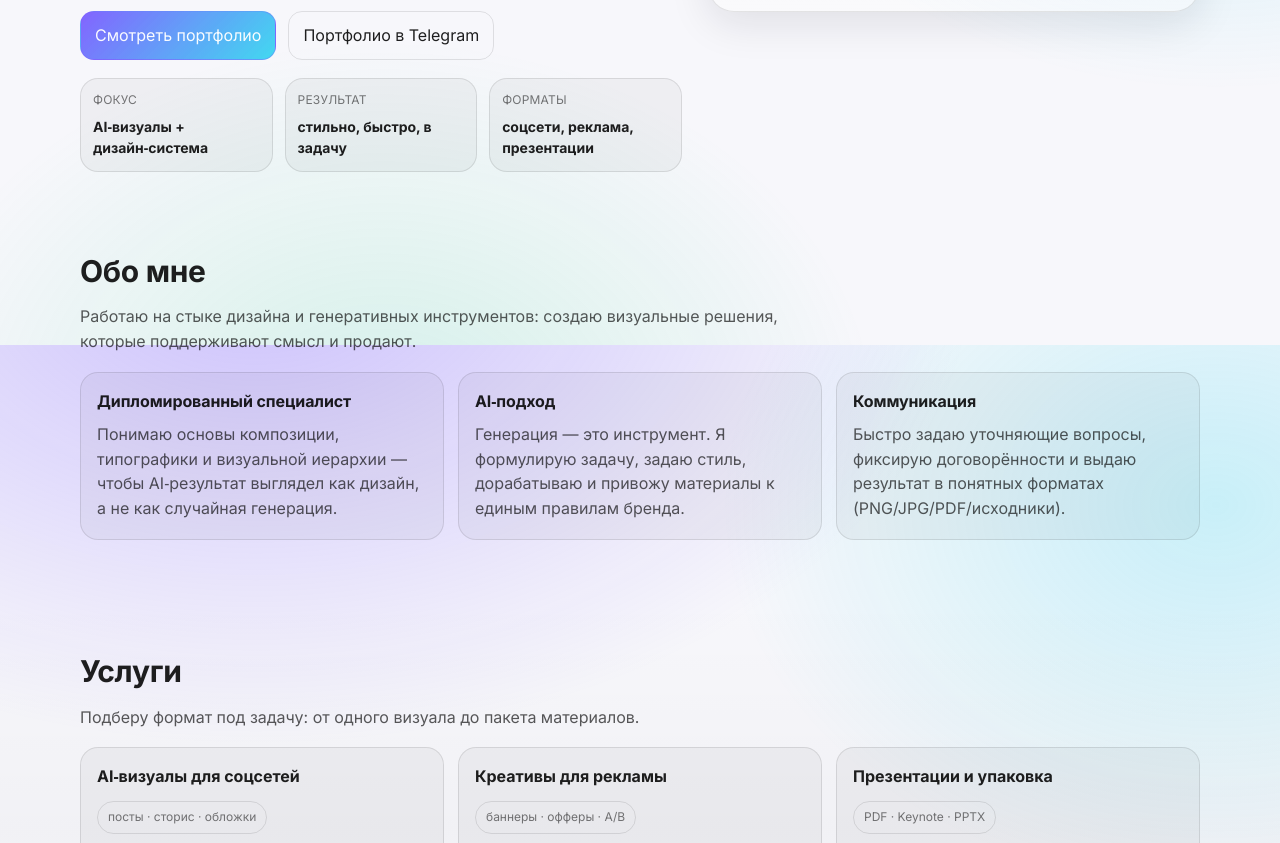
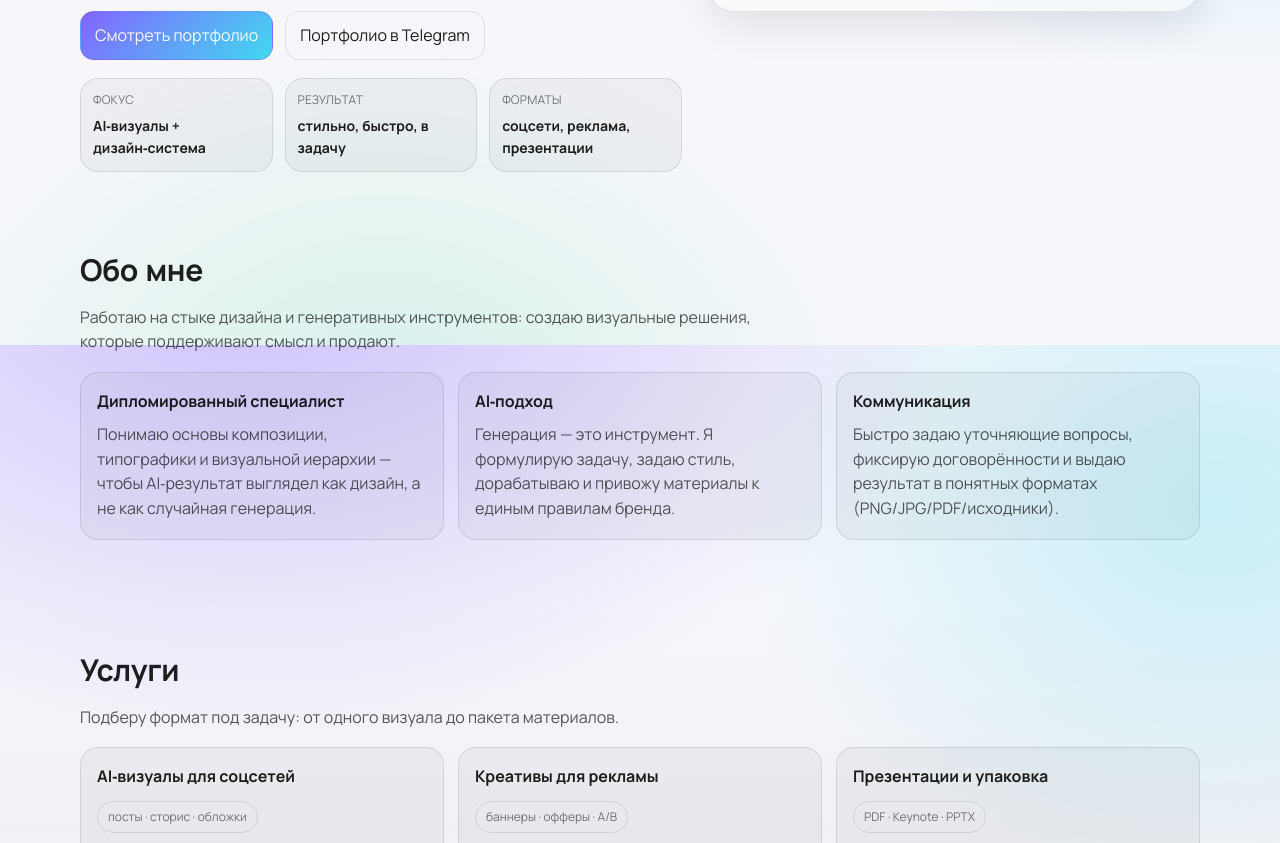
Before and after one commit to rosh24021976-sys/Lending-Olga, a plain HTML site: page index.html in a window 1280 px wide. Shown: the part 455-1298 px from the top of the page. Drawn offline with Linux system fonts and the light colour scheme.

Commit message:
Изменили шрифт и добавили анимацию

```diff
--- a/index.html
+++ b/index.html
@@ -12,7 +12,7 @@
     <link rel="preconnect" href="https://fonts.googleapis.com" />
     <link rel="preconnect" href="https://fonts.gstatic.com" crossorigin />
     <link
-      href="https://fonts.googleapis.com/css2?family=Inter:wght@400;500;600;700&display=swap"
+      href="https://fonts.googleapis.com/css2?family=Manrope:wght@400;500;600;700&family=Space+Grotesk:wght@500;600;700&display=swap"
       rel="stylesheet"
     />
     <link rel="stylesheet" href="./styles.css" />
@@ -77,7 +77,7 @@
     <main id="main">
       <section id="top" class="hero">
         <div class="container hero__inner">
-          <div class="hero__content">
+          <div class="hero__content reveal">
             <p class="badge">
               <span class="badge__dot" aria-hidden="true"></span>
               AI‑дизайн · визуальные концепты · маркетинг
@@ -118,7 +118,7 @@
             </dl>
           </div>
 
-          <div class="hero__card" aria-label="Превью">
+          <div class="hero__card reveal" aria-label="Превью">
             <div class="glass">
               <div class="glass__top">
                 <div class="avatar" aria-hidden="true"></div>
@@ -147,7 +147,7 @@
 
       <section id="about" class="section">
         <div class="container">
-          <div class="section__head">
+          <div class="section__head reveal">
             <h2 class="section__title">Обо мне</h2>
             <p class="section__lead">
               Работаю на стыке дизайна и генеративных инструментов: создаю
@@ -155,7 +155,7 @@
             </p>
           </div>
 
-          <div class="cards">
+          <div class="cards reveal">
             <article class="card">
               <h3 class="card__title">Дипломированный специалист</h3>
               <p class="card__text">
@@ -184,14 +184,14 @@
 
       <section id="services" class="section section--alt">
         <div class="container">
-          <div class="section__head">
+          <div class="section__head reveal">
             <h2 class="section__title">Услуги</h2>
             <p class="section__lead">
               Подберу формат под задачу: от одного визуала до пакета материалов.
             </p>
           </div>
 
-          <div class="services">
+          <div class="services reveal">
             <div class="service">
               <div class="service__top">
                 <h3 class="service__title">AI‑визуалы для соцсетей</h3>
@@ -231,14 +231,14 @@
 
       <section id="process" class="section">
         <div class="container">
-          <div class="section__head">
+          <div class="section__head reveal">
             <h2 class="section__title">Как проходит работа</h2>
             <p class="section__lead">
               Прозрачно и по шагам — чтобы вы понимали, что будет дальше.
             </p>
           </div>
 
-          <ol class="steps">
+          <ol class="steps reveal">
             <li class="step">
               <div class="step__num">01</div>
               <div>
@@ -284,7 +284,7 @@
 
       <section id="portfolio" class="section section--alt">
         <div class="container">
-          <div class="section__head section__head--row">
+          <div class="section__head section__head--row reveal">
             <div>
               <h2 class="section__title">Портфолио</h2>
               <p class="section__lead">
@@ -301,7 +301,7 @@
             </a>
           </div>
 
-          <div class="portfolio-grid" aria-label="Превью работ">
+          <div class="portfolio-grid reveal" aria-label="Превью работ">
             <div class="work work--1"><span class="work__label">Концепт</span></div>
             <div class="work work--2"><span class="work__label">Реклама</span></div>
             <div class="work work--3"><span class="work__label">Посты</span></div>
@@ -319,7 +319,7 @@
 
       <section id="contacts" class="section">
         <div class="container">
-          <div class="contact">
+          <div class="contact reveal">
             <div class="contact__left">
               <h2 class="section__title">Давайте обсудим задачу</h2>
               <p class="section__lead">
--- a/script.js
+++ b/script.js
@@ -4,6 +4,7 @@
   const root = document.documentElement;
   const toggle = document.getElementById("themeToggle");
   const year = document.getElementById("year");
+  const revealEls = Array.from(document.querySelectorAll(".reveal"));
 
   function prefersDark() {
     return window.matchMedia && window.matchMedia("(prefers-color-scheme: dark)").matches;
@@ -36,4 +37,22 @@
   }
 
   if (year) year.textContent = String(new Date().getFullYear());
+
+  const reducedMotion = window.matchMedia && window.matchMedia("(prefers-reduced-motion: reduce)").matches;
+  if (!reducedMotion && revealEls.length) {
+    const io = new IntersectionObserver(
+      (entries) => {
+        for (const entry of entries) {
+          if (entry.isIntersecting) {
+            entry.target.classList.add("is-visible");
+            io.unobserve(entry.target);
+          }
+        }
+      },
+      { threshold: 0.15, rootMargin: "0px 0px -10% 0px" },
+    );
+    for (const el of revealEls) io.observe(el);
+  } else {
+    for (const el of revealEls) el.classList.add("is-visible");
+  }
 })();
--- a/styles.css
+++ b/styles.css
@@ -1,8 +1,10 @@
 :root{
-  --font: Inter, system-ui, -apple-system, "Segoe UI", Roboto, Arial, sans-serif;
+  --font: Manrope, system-ui, -apple-system, "Segoe UI", Roboto, Arial, sans-serif;
+  --fontDisplay: "Space Grotesk", Manrope, system-ui, -apple-system, "Segoe UI", Roboto, Arial, sans-serif;
   --radius: 18px;
   --shadow: 0 12px 40px rgba(0,0,0,.10);
   --shadow-2: 0 10px 30px rgba(0,0,0,.14);
+  --ease: cubic-bezier(.2,.8,.2,1);
 
   --bg: #0b0d12;
   --surface: rgba(255,255,255,.06);
@@ -35,6 +37,7 @@
 
 *{ box-sizing:border-box; }
 html,body{ height:100%; }
+html{ scroll-behavior: smooth; }
 body{
   margin:0;
   font-family: var(--font);
@@ -44,10 +47,22 @@ body{
               var(--bg);
   color: var(--text);
   line-height: 1.55;
+  text-rendering: geometricPrecision;
 }
 
 a{ color: inherit; text-decoration: none; }
 button{ font: inherit; color: inherit; }
+
+.hero__title,
+.section__title{
+  font-family: var(--fontDisplay);
+}
+.hero__title{
+  letter-spacing: -1.0px;
+}
+.section__title{
+  letter-spacing: -.6px;
+}
 
 .container{
   width:min(1120px, calc(100% - 48px));
@@ -135,11 +150,11 @@ button{ font: inherit; color: inherit; }
   border: 1px solid var(--border);
   background: var(--surface);
   cursor:pointer;
-  transition: transform .08s ease, background .15s ease, border-color .15s ease;
+  transition: transform .18s var(--ease), background .18s var(--ease), border-color .18s var(--ease), box-shadow .18s var(--ease);
   user-select:none;
 }
 .btn:hover{ background: var(--surface-2); }
-.btn:active{ transform: translateY(1px); }
+.btn:active{ transform: translateY(1px) scale(.99); }
 .btn:focus-visible{ outline:none; box-shadow: 0 0 0 4px var(--focus); }
 .btn--primary{
   border-color: rgba(124,92,255,.42);
@@ -290,6 +305,7 @@ button{ font: inherit; color: inherit; }
   background:
     linear-gradient(135deg, rgba(255,255,255,.12), rgba(255,255,255,.03)),
     repeating-linear-gradient(45deg, transparent 0 10px, rgba(255,255,255,.05) 10px 12px);
+  transition: transform .35s var(--ease), filter .35s var(--ease);
 }
 [data-theme="light"] .tile{
   background:
@@ -447,6 +463,7 @@ button{ font: inherit; color: inherit; }
   min-height: 150px;
   overflow:hidden;
   box-shadow: var(--shadow);
+  transition: transform .35s var(--ease), box-shadow .35s var(--ease), border-color .35s var(--ease);
 }
 [data-theme="light"] .work{
   background:
@@ -461,6 +478,14 @@ button{ font: inherit; color: inherit; }
   background:
     repeating-linear-gradient(45deg, transparent 0 14px, var(--grid) 14px 15px);
   opacity: .45;
+  transform: translate3d(0,0,0);
+  animation: gridDrift 14s linear infinite;
+}
+.work:hover::after{ opacity: .55; }
+.work:hover{
+  transform: translateY(-2px);
+  box-shadow: var(--shadow-2);
+  border-color: rgba(124,92,255,.35);
 }
 .work__label{
   position:absolute;
@@ -566,6 +591,43 @@ button{ font: inherit; color: inherit; }
   .work--1, .work--2, .work--3, .work--4, .work--5{ grid-column: span 12; }
 }
 
+/* reveal animations */
+.reveal{
+  opacity: 0;
+  transform: translateY(14px);
+  filter: blur(6px);
+  transition: opacity .7s var(--ease), transform .7s var(--ease), filter .7s var(--ease);
+  will-change: opacity, transform, filter;
+}
+.reveal.is-visible{
+  opacity: 1;
+  transform: translateY(0);
+  filter: blur(0);
+}
+.reveal.is-visible .card,
+.reveal.is-visible .service,
+.reveal.is-visible .step{
+  animation: popIn .7s var(--ease) both;
+}
+.reveal.is-visible .card:nth-child(2),
+.reveal.is-visible .service:nth-child(2),
+.reveal.is-visible .step:nth-child(2){ animation-delay: .06s; }
+.reveal.is-visible .card:nth-child(3),
+.reveal.is-visible .service:nth-child(3),
+.reveal.is-visible .step:nth-child(3){ animation-delay: .12s; }
+.reveal.is-visible .step:nth-child(4){ animation-delay: .18s; }
+
+@keyframes popIn{
+  from{ transform: translateY(10px) scale(.99); opacity: .001; }
+  to{ transform: translateY(0) scale(1); opacity: 1; }
+}
+@keyframes gridDrift{
+  0%{ transform: translate3d(0,0,0) rotate(0.001deg); }
+  100%{ transform: translate3d(80px,-80px,0) rotate(0.001deg); }
+}
+
 @media (prefers-reduced-motion: reduce){
-  *{ scroll-behavior: auto !important; transition: none !important; }
+  html{ scroll-behavior: auto !important; }
+  *{ transition: none !important; animation: none !important; }
+  .reveal{ opacity: 1 !important; transform: none !important; filter: none !important; }
 }
```
